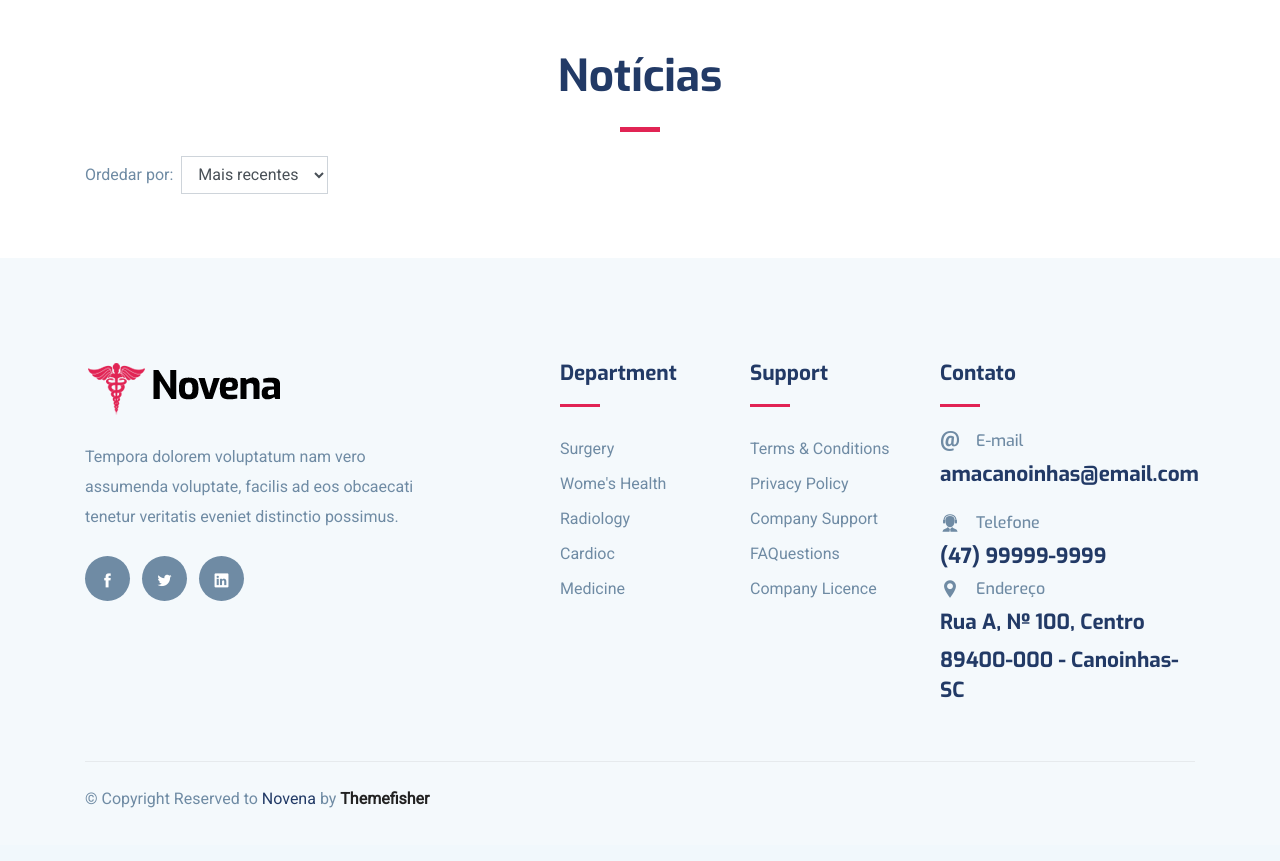
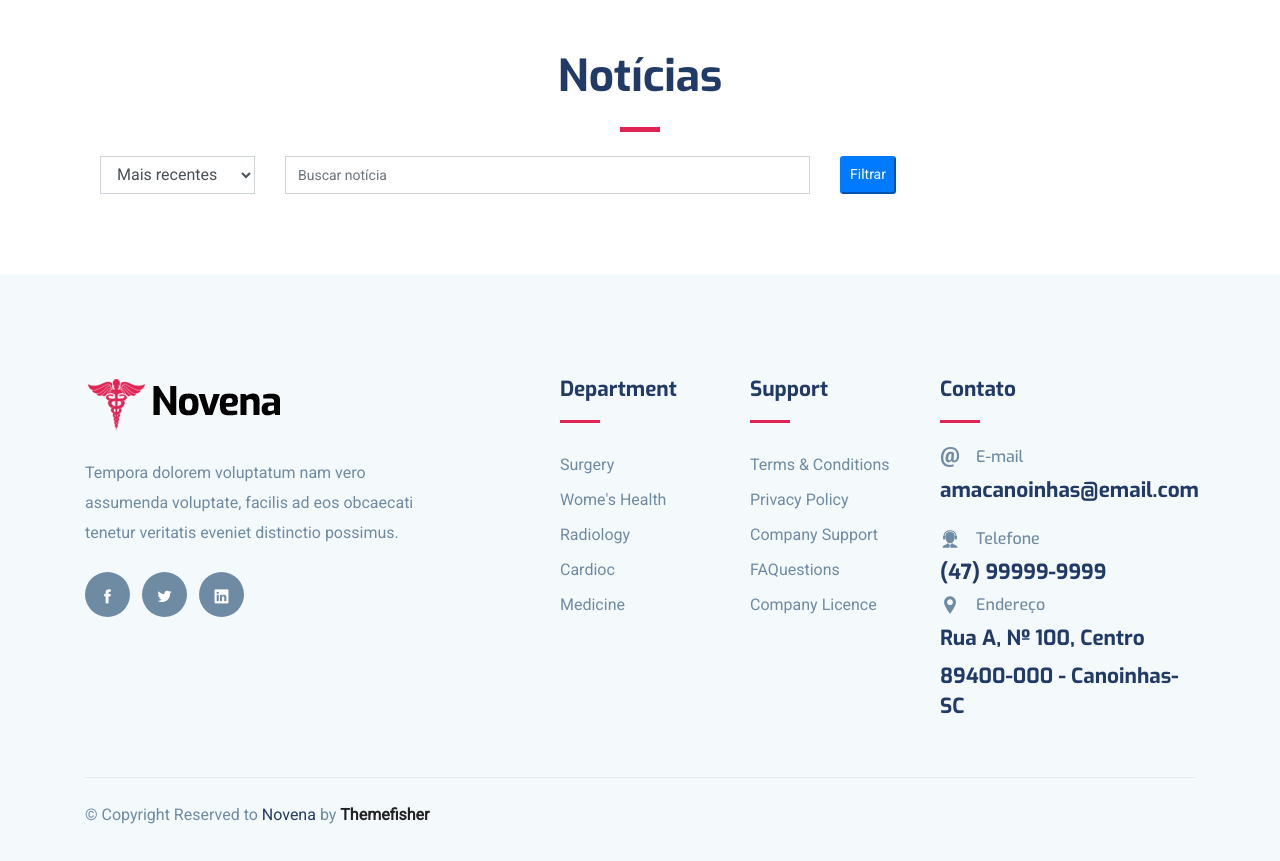
Before and after one commit to lbifsc/ama-canoinhas, a Django app: page /listar_noticias/ in a window 1280 px wide. Shown: the part 159-1020 px from the top of the page. Before the commit the page ends 967 px from the top, so only its background shows below. Run offline with Django 3.2, Linux system fonts and the light colour scheme; data that the repository does not hold is empty; some libraries are stand-ins or nearby versions.

Commit message:
Adicionado filtro para listagem de notícia

```diff
--- /dev/null
+++ b/ama/filters.py
@@ -0,0 +1,38 @@
+from os import name
+from django_filters import FilterSet
+from django_filters.filters import CharFilter, ChoiceFilter
+from . import models
+
+
+class NoticiaFilterSet(FilterSet):
+    data_publicacao = ChoiceFilter(
+        label='Filtrar por:',
+        choices=(
+            ('-data_publicacao','Mais recentes'),
+            ('data_publicacao','Mais antigas'),
+        ),
+        method='filter_data_publicacao',
+    )
+
+    titulo = CharFilter(
+        method='filter_titulo'
+    )
+
+    class Meta:
+        model = models.Noticia
+        fields = {}
+
+    def __init__(self, data, *args, **kwargs):
+        data = data.copy()
+        data.setdefault('data_publicacao', '-data_publicacao')
+        super().__init__(data, *args, **kwargs)
+
+        self.filters['data_publicacao'].field.widget.attrs.update({'class': 'form-control col-lg-12'})
+        self.filters['titulo'].field.widget.attrs.update({'class': 'form-control col-lg-12', 'style': 'height: 100%;', 'placeholder': 'Buscar notícia'})
+
+    def filter_data_publicacao(self, queryset, name, value):
+        return queryset.order_by(value)
+
+    def filter_titulo(self, queryset, name, value):
+        print(value)
+        return queryset.filter(titulo__contains__=value)
--- a/ama/templates/ama/listar_noticias.html
+++ b/ama/templates/ama/listar_noticias.html
@@ -10,20 +10,20 @@
                 </div>
             </div>
             <div class="row mb-3">
-                <div class="col-lg-auto">
-                    <form action="" method="get" class="form-inline">
-                        <div class="form-group">
-                            <label for="id-ordena-noticias">Ordedar por:</label>
-                            <select class="ml-2 form-control" name="ordena-noticias" id="id-ordena-noticias"
-                                onchange="this.form.submit()">
-                                {% if ordenado %}
-                                    <option value="Mais recentes">Mais recentes</option>
-                                    <option value="Mais antigas" selected>Mais antigas</option>
-                                {% else %}
-                                    <option value="Mais recentes">Mais recentes</option>
-                                    <option value="Mais antigas">Mais antigas</option>
-                                {% endif %}
-                            </select>
+                <div class="col-lg-12">
+                    <form action="" method="GET" class="">
+                        <div class="col-lg">
+                            <div class="row">
+                                <div class="form-group col-lg-2">
+                                    {{ filterset.form.data_publicacao }}
+                                </div>
+                                <div class="form-group col-lg-6">
+                                    {{ filterset.form.titulo }}
+                                </div>
+                                <div class="form-group col-lg-2">
+                                    <input type="submit" class="btn-sm btn-primary" style="height: 100%;" value="Filtrar">
+                                </div>
+                            </div>
                         </div>
                     </form>
                 </div>
@@ -88,3 +88,12 @@
         </div>
     </section>
 {% endblock conteudo %}
+
+{% block scripts %}
+    <script>
+        $(document).ready(function() {
+            console.log(document.getElementsByTagName('label'))
+            document.getElementsByTagName('label')[0].style.display = 'none'
+        });
+    </script>
+{% endblock scripts %}
--- a/ama/views.py
+++ b/ama/views.py
@@ -3,6 +3,7 @@ from . import forms
 from . import models
 from django.views import View
 from django.contrib import messages
+from .filters import NoticiaFilterSet
 from django.core.paginator import Paginator
 from django.http.response import JsonResponse
 from django.contrib.auth import authenticate, login, logout
@@ -114,29 +115,16 @@ class ListarNoticias(ListView):
     model = models.Noticia
     template_name = 'ama/listar_noticias.html'
     paginate_by = 15
+    filterset_class = NoticiaFilterSet
+
+    def get_queryset(self):
+        queryset = super().get_queryset()
+        self.filterset = self.filterset_class(self.request.GET, queryset=queryset)
+        return self.filterset.qs.distinct()
 
     def get_context_data(self, **kwargs):
         context = super().get_context_data(**kwargs)
-
-        noticias = models.Noticia.objects.filter(publicado=True)
-        paginator = Paginator(None, self.paginate_by)
-        is_paginated = True
-
-        if noticias.count() <= self.paginate_by:
-            is_paginated = False
-
-        ordem = self.request.GET.get('ordena-noticias')
-
-        if ordem == 'Mais antigas':
-            paginator.object_list = noticias.order_by('data_publicacao')
-            context['ordenado'] = True
-        else:
-            paginator.object_list = noticias.order_by('-data_publicacao')
-            context['ordenado'] = False
-
-        context['is_paginated'] = is_paginated
-        context['page_obj'] = paginator.get_page(self.request.GET.get('page'))
-
+        context['filterset'] = self.filterset
         return context
 
 
--- a/mysite/settings.py
+++ b/mysite/settings.py
@@ -43,6 +43,7 @@ INSTALLED_APPS = [
 
     'crispy_forms',
     'django_summernote',
+    'django_filters',
 ]
 
 CRISPY_TEMPLATE_PACK = 'bootstrap4'
--- a/requirements.txt
+++ b/requirements.txt
@@ -4,3 +4,4 @@ django-crispy-forms
 pymysql
 mysqlclient
 django-summernote
+django-filter
```
